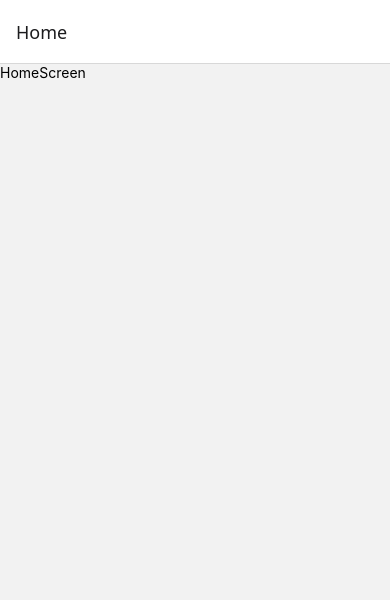
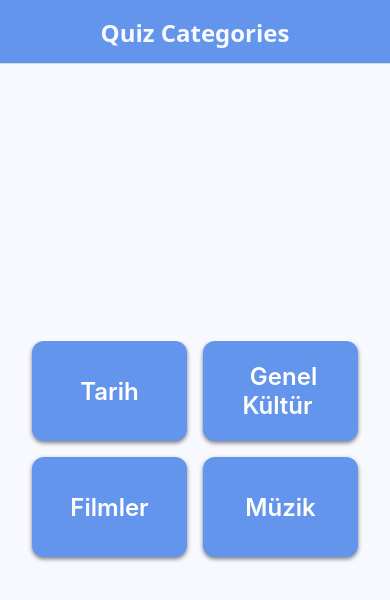
Before and after one commit to berna-ikiz/my-quizz-app, a React Native app: screen / in a window 390 px wide. Shown: the top 600 px of the page. Built offline with nearby package versions, Linux system fonts and the light colour scheme.

Commit message:
Categories screen has been created

```diff
--- /dev/null
+++ b/components/Category.tsx
@@ -0,0 +1,49 @@
+import { Text, TouchableOpacity, StyleSheet } from "react-native";
+import React from "react";
+import { NavigationProp, useNavigation } from "@react-navigation/native";
+
+type Category = {
+  id: string;
+  name: string;
+};
+
+type Props = {
+  category: Category;
+};
+
+const Category = ({ category: { id, name } }: Props) => {
+  const navigation = useNavigation();
+  const handlePressed = () => {
+    // TODO: Fix Types
+    // @ts-ignore
+    navigation.navigate("Quiz", { category: id });
+  };
+  return (
+    <TouchableOpacity style={styles.card} onPress={() => handlePressed()}>
+      <Text style={styles.text}> {name} </Text>
+    </TouchableOpacity>
+  );
+};
+
+const styles = StyleSheet.create({
+  card: {
+    flex: 1,
+    height: 100,
+    backgroundColor: "cornflowerblue",
+    padding: 16,
+    borderRadius: 12,
+    alignItems: "center",
+    justifyContent: "center",
+    shadowColor: "#000",
+    shadowOffset: { width: 0, height: 2 },
+    shadowOpacity: 0.5,
+    shadowRadius: 4,
+  },
+  text: {
+    fontSize: 24,
+    color: "white",
+    textAlign: "center",
+    fontWeight: "600",
+  },
+});
+export default Category;
--- a/navigation/StackNavigator.tsx
+++ b/navigation/StackNavigator.tsx
@@ -1,19 +1,32 @@
-import React from 'react'
-import { createNativeStackNavigator } from '@react-navigation/native-stack';
-import HomeScreen from '../screens/HomeScreen';
-import { createStaticNavigation } from '@react-navigation/native';
-import QuizScreen from '../screens/QuizScreen';
-import ResultScreen from '../screens/ResultScreen';
+import React from "react";
+import { createNativeStackNavigator } from "@react-navigation/native-stack";
+import HomeScreen from "../screens/HomeScreen";
+import { createStaticNavigation } from "@react-navigation/native";
+import QuizScreen from "../screens/QuizScreen";
+import ResultScreen from "../screens/ResultScreen";
 
 const RootStack = createNativeStackNavigator({
   screens: {
-    Home: HomeScreen,
-    Quiz:QuizScreen,
-    ResultScreen
+    Home: {
+      screen: HomeScreen,
+      options: {
+        title: "Quiz Categories",
+        headerTitleAlign: "center",
+        headerStyle: {
+          backgroundColor: "cornflowerblue",
+        },
+        headerTitleStyle: {
+          fontSize: 24,
+          fontWeight: "600",
+          color: "#F8F8FF",
+        },
+      },
+    },
+    Quiz: QuizScreen,
+    ResultScreen: ResultScreen,
   },
 });
 
 const StackNavigator = createStaticNavigation(RootStack);
 
-
-export default StackNavigator
+export default StackNavigator;
--- a/screens/HomeScreen.tsx
+++ b/screens/HomeScreen.tsx
@@ -1,12 +1,49 @@
-import { View, Text } from 'react-native'
-import React from 'react'
+import React from "react";
+import {
+  View,
+  FlatList,
+  StyleSheet,
+} from "react-native";
+import Category from "../components/Category";
 
+const categories = [
+  { id: "history", name: "Tarih" },
+  { id: "general", name: "Genel Kültür" },
+  { id: "movies", name: "Filmler" },
+  { id: "music", name: "Müzik" },
+];
 const HomeScreen = () => {
   return (
-    <View>
-      <Text>HomeScreen</Text>
+    <View style={styles.container}>
+      <View>
+        <FlatList
+          data={categories}
+          renderItem={({ item }) => <Category category={item} />}
+          keyExtractor={(item) => item.id}
+          numColumns={2}
+          //space between lines
+          contentContainerStyle={styles.FlatListContent}
+          //space between columns
+          columnWrapperStyle={{
+            gap: 16,
+          }}
+        />
+      </View>
     </View>
-  )
-}
+  );
+};
+const styles = StyleSheet.create({
+  container: {
+    flex: 1,
+    padding: 16,
+    justifyContent: "center",
+    backgroundColor: "#F8F8FF",
+  },
+  FlatListContent: {
+    gap: 16,
+    marginHorizontal: 16,
+    paddingBottom: 10,
+  },
+});
 
-export default HomeScreen
+export default HomeScreen;
```
